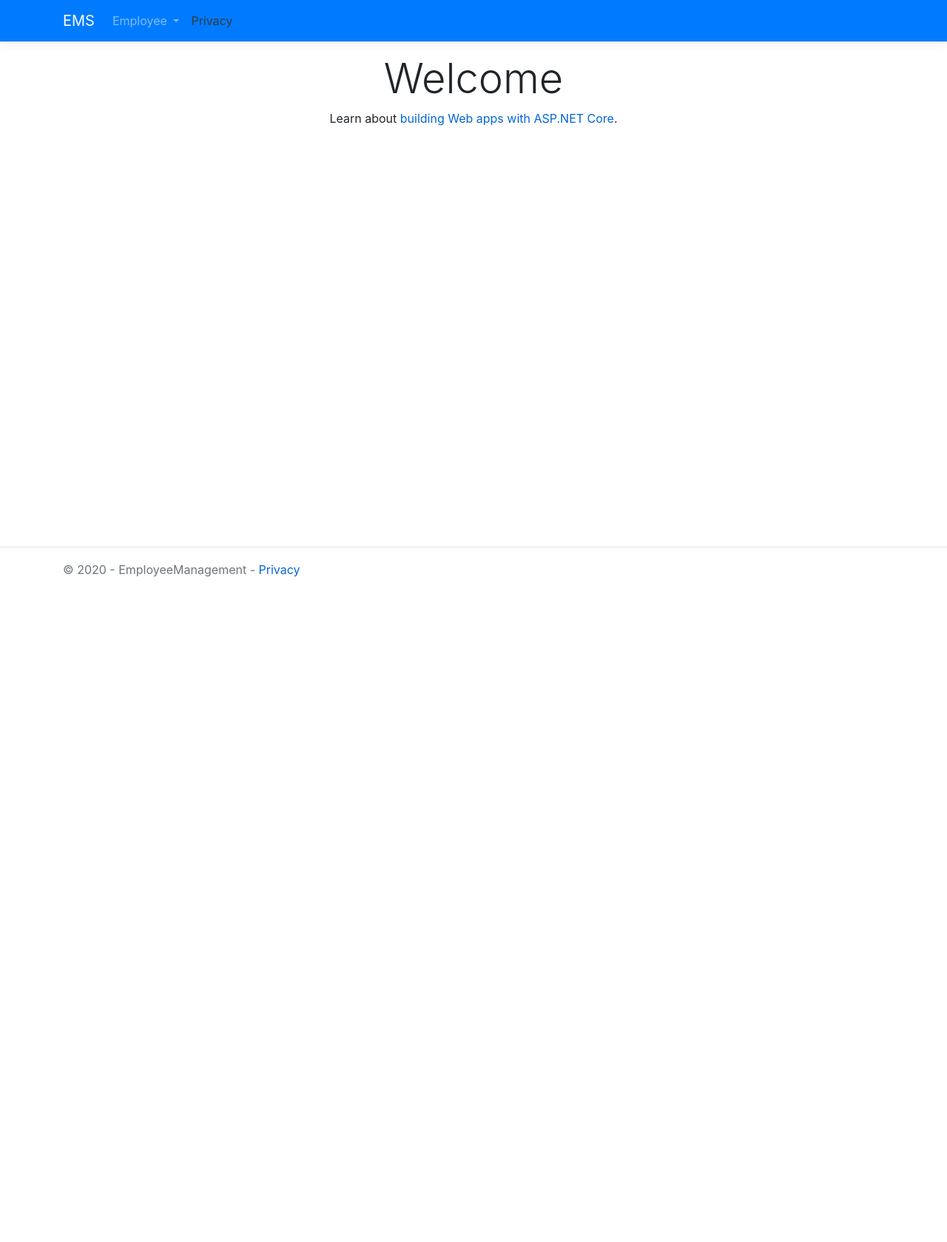
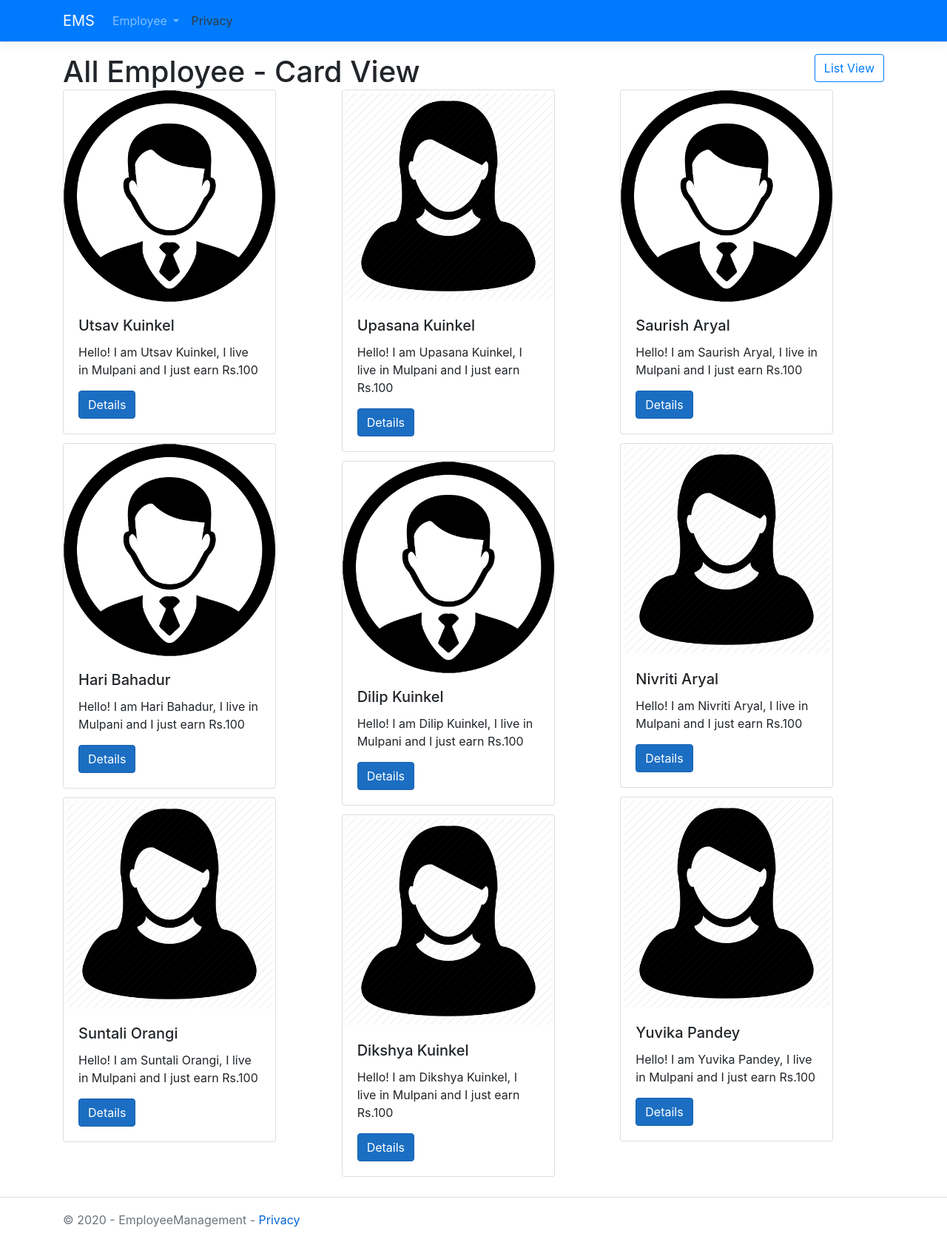
Before and after one commit to MBM-SecA/Utsav.Kuinkel, an ASP.NET Core app: page / in a window 1280 px wide. Shown: the whole page at 74% size. Before the commit the page ends 780 px from the top, so only its background shows below. Run offline with ASP.NET Core 8, Linux system fonts and the light colour scheme.

Commit message:
created card list as index for the page

```diff
--- a/EmployeeManagement/Controllers/EmployeeController.cs
+++ b/EmployeeManagement/Controllers/EmployeeController.cs
@@ -18,7 +18,7 @@ public class EmployeeController : Controller
         return View(employees);
     }
 
-    public ActionResult Detail([FromQuery] int id)
+    public ActionResult Detail(int id)
     {
         List<Person> employees = Person.GetPerson();
         var employee = from person in employees where person.Id == id select person;
--- a/EmployeeManagement/Controllers/HomeController.cs
+++ b/EmployeeManagement/Controllers/HomeController.cs
@@ -20,7 +20,9 @@ namespace EmployeeManagement.Controllers
 
         public IActionResult Index()
         {
-            return View();
+            List<Person> employees = Person.GetPerson();
+            return View(employees);
+
         }
 
         public IActionResult Privacy()
--- a/EmployeeManagement/Views/Home/Index.cshtml
+++ b/EmployeeManagement/Views/Home/Index.cshtml
@@ -1,8 +1,34 @@
+@model List<Person>
 @{
-    ViewData["Title"] = "Home Page";
+    string female = "~/image/female-avatar.png";
+    string male = "~/image/male-avatar.png";
+    ViewData["Title"] = "Employee Management";
 }
+<h1 class="d-inline">All Employee - Card View </h1><a asp-controller="Employee" asp-action="Index"><button type="button"
+    class="btn btn-outline-primary float-right">List View</button></a>
+<div class="card-columns">
+    @foreach (var employee in Model)
+    {
 
-<div class="text-center">
-    <h1 class="display-4">Welcome</h1>
-    <p>Learn about <a href="https://docs.microsoft.com/aspnet/core">building Web apps with ASP.NET Core</a>.</p>
+        <div class="card" style="width: 18rem;">
+            @{
+                if (@employee.Gender == 'M')
+                {
+                    <img src="@Url.Content(male)" class="card-img-top" alt="...">
+                }
+                else
+                {
+                    <img src="@Url.Content(female)" class="card-img-top" alt="...">
+                }
+            }
+
+            <div class="card-body">
+                <h5 class="card-title">@employee.FirstName @employee.LastName</h5>
+                <p class="card-text">Hello! I am @employee.FirstName @employee.LastName, I live in @employee.Address and I
+                    just earn Rs.@employee.Salary</p>
+                <a asp-controller="Employee" asp-action="Detail" asp-route-id="@employee.Id"
+    class="btn btn-primary">Details</a>
+            </div>
+        </div>
+    }
 </div>
```
Also changed, not shown: EmployeeManagement/Views/Employee/Index.cshtml (+5 -3 lines).
